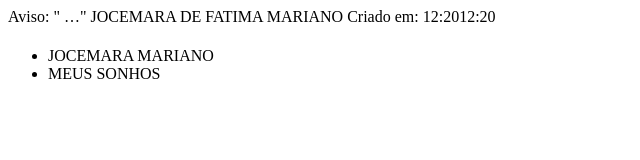
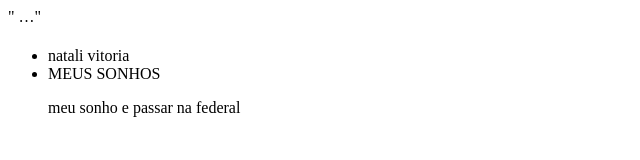
Before and after one commit to natalivitoria/meu-futuro, a plain HTML site: page index.html in a window 1280 px wide. Shown: the whole page, without its empty margins (0-640 px from the left). Drawn offline with Linux system fonts and the light colour scheme.

Commit message:
paragrafo

```diff
--- a/index.html
+++ b/index.html
@@ -1,7 +1,5 @@
 
-Aviso: "<!DOCTYPE html> <html lang="pt.br">…"
-JOCEMARA DE FATIMA MARIANO
-Criado em: 12:2012:20
+"<!DOCTYPE html> <html lang="pt.br">…"
 <!DOCTYPE html>
 <html lang="pt.br">
 <head>
@@ -17,8 +15,11 @@ Criado em: 12:2012:20
 
 <ul class="lista-principal">
 
-<li class="item"> JOCEMARA MARIANO</li>
+<li class="item"> natali vitoria</li>
 <li class="item"> MEUS SONHOS</li>
+<img src="" alt="">
+<p> meu sonho e passar na federal </p>
+
 
 </ul>
 
```
